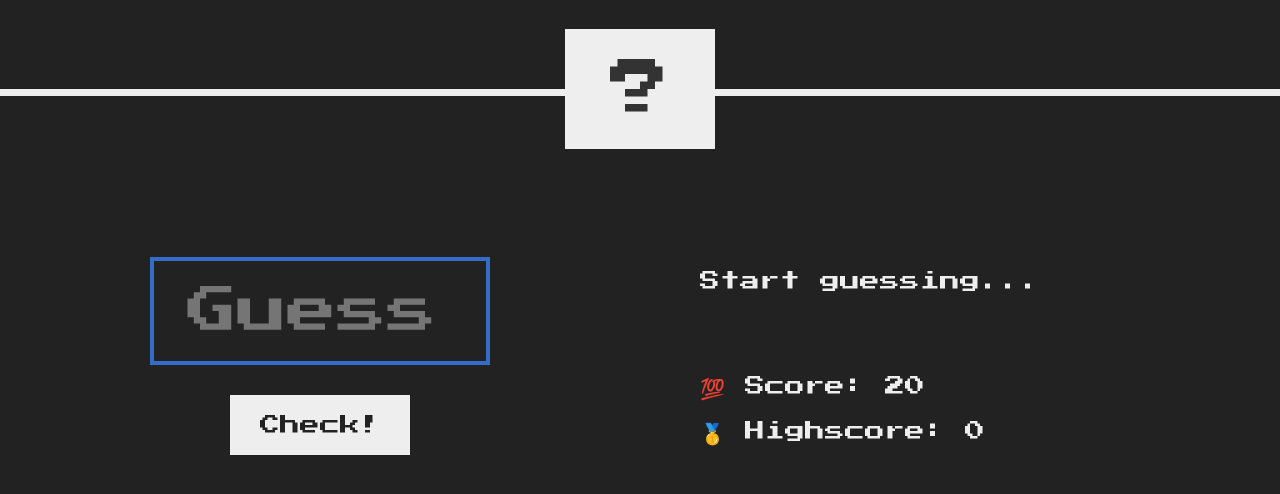
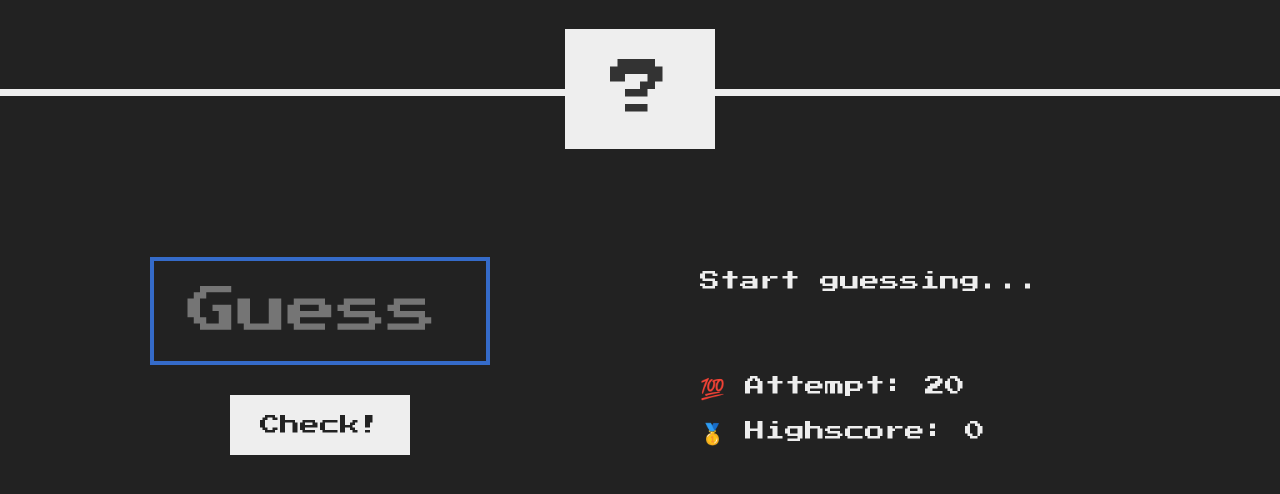
Before and after one commit to Samirmandal84/Guess-My-Number-game, a plain HTML site: page index.html in a window 1280 px wide. Shown: the part 184-678 px from the top of the page. Drawn offline with Linux system fonts and the light colour scheme.

Commit message:
Update index.html

```diff
--- a/index.html
+++ b/index.html
@@ -22,7 +22,7 @@
       </section>
       <section class="right">
         <p class="message">Start guessing...</p>
-        <p class="label-score">💯 Score: <span class="score">20</span></p>
+        <p class="label-score">💯 Attempt: <span class="score">20</span></p>
         <p class="label-highscore">
           🥇 Highscore: <span class="highscore">0</span>
         </p>
```
